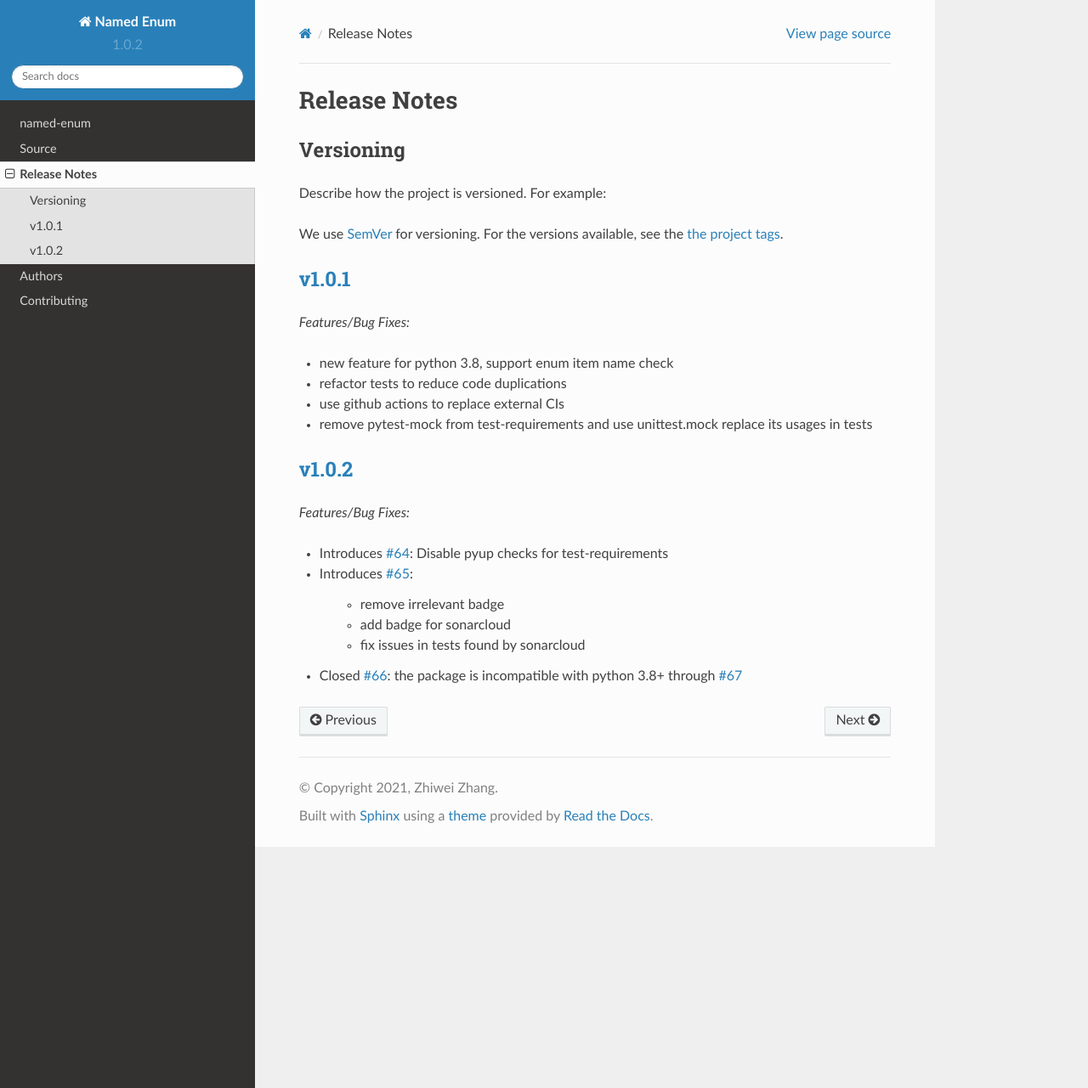
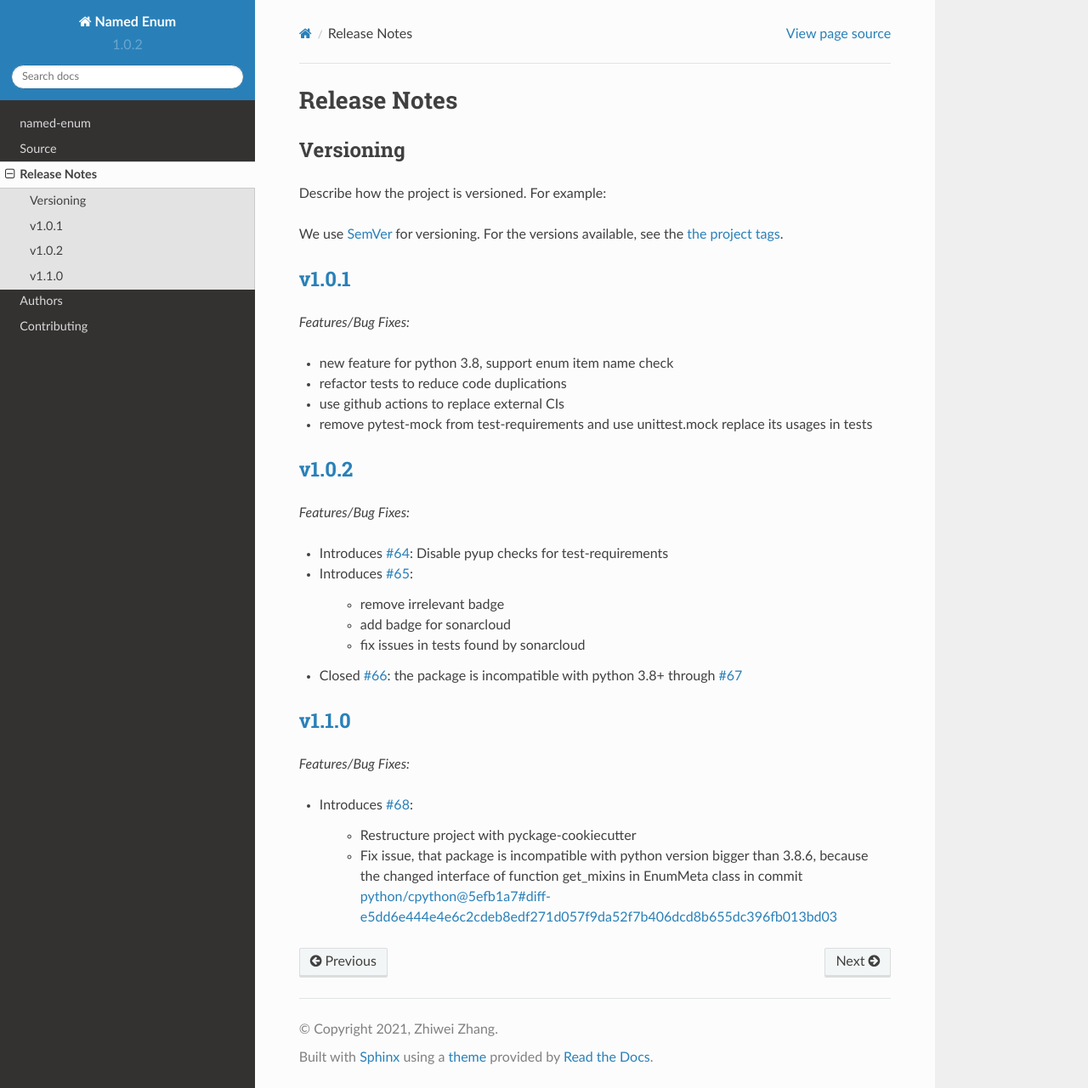
Before and after one commit to zhiwei2017/named_enum, a Sphinx documentation site: the page built from docs/source/03_release_notes.rst, in a window 1280 px wide and 1281 px high. Shown: the whole window at 85% size. Built offline with Sphinx 7.4.7 and the Read the Docs theme 2.0.0, drawn with Linux system fonts in a browser that asks for light colours; formulas are drawn with MathJax 3.

Commit message:
Add release notes for 1.1.0

```diff
--- a/docs/source/03_release_notes.rst
+++ b/docs/source/03_release_notes.rst
@@ -31,3 +31,13 @@ We use `SemVer <http://semver.org/>`_ for versioning. For the versions available
     * fix issues in tests found by sonarcloud
 
 * Closed `#66 <https://github.com/KnightConan/named_enum/issues/66>`_:  the package is incompatible with python 3.8+ through `#67 <https://github.com/KnightConan/named_enum/pull/67>`_
+
+`v1.1.0 <https://github.com/KnightConan/named_enum/releases/tag/v1.1.0>`_
+-------------------------------------------------------------------------
+
+*Features/Bug Fixes:*
+
+* Introduces `#68 <https://github.com/KnightConan/named_enum/pull/68>`_:
+
+    * Restructure project with pyckage-cookiecutter
+    * Fix issue, that package is incompatible with python version bigger than 3.8.6, because the changed interface of function get_mixins in EnumMeta class in commit python/cpython@5efb1a7#diff-e5dd6e444e4e6c2cdeb8edf271d057f9da52f7b406dcd8b655dc396fb013bd03
```
